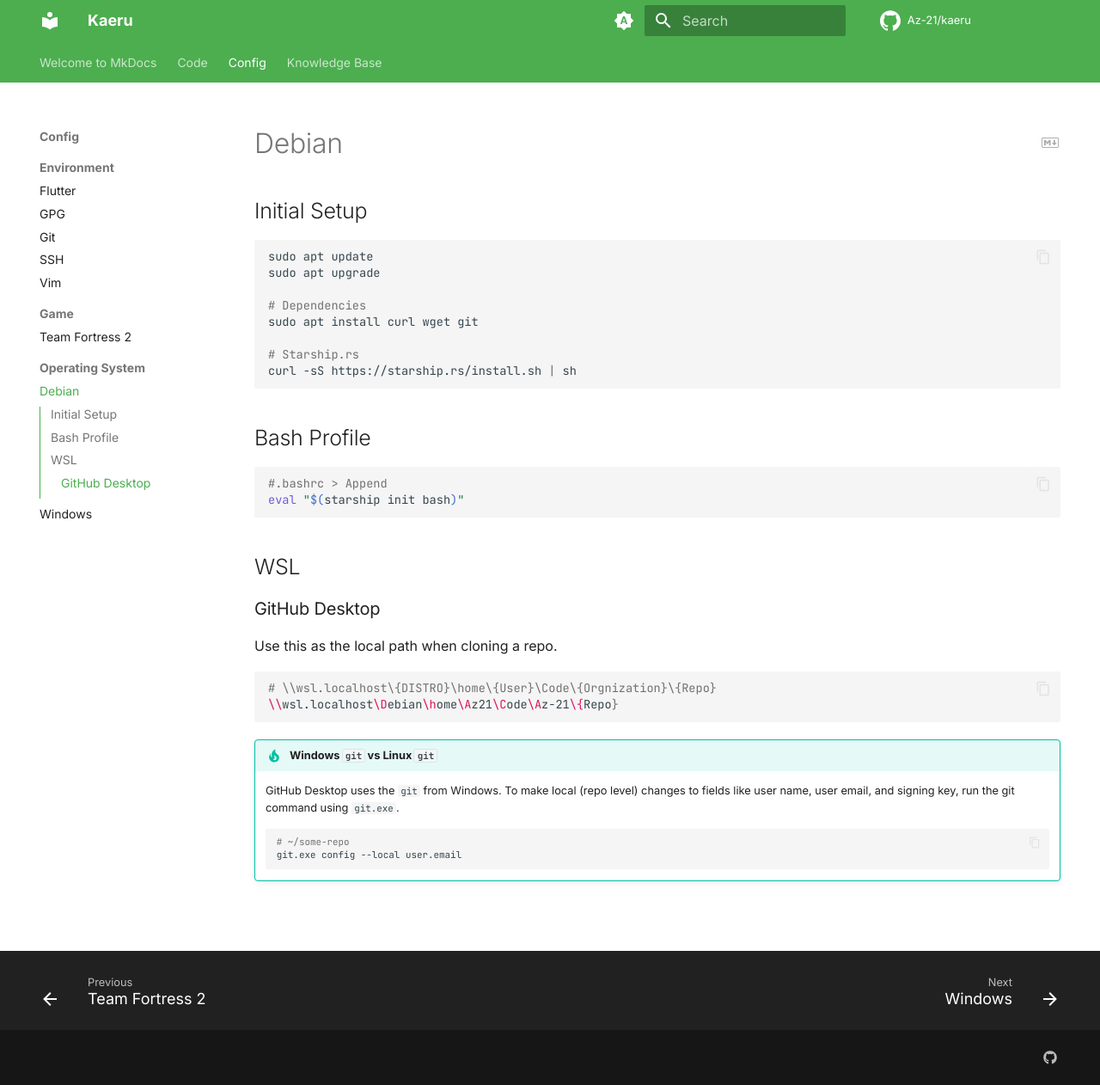
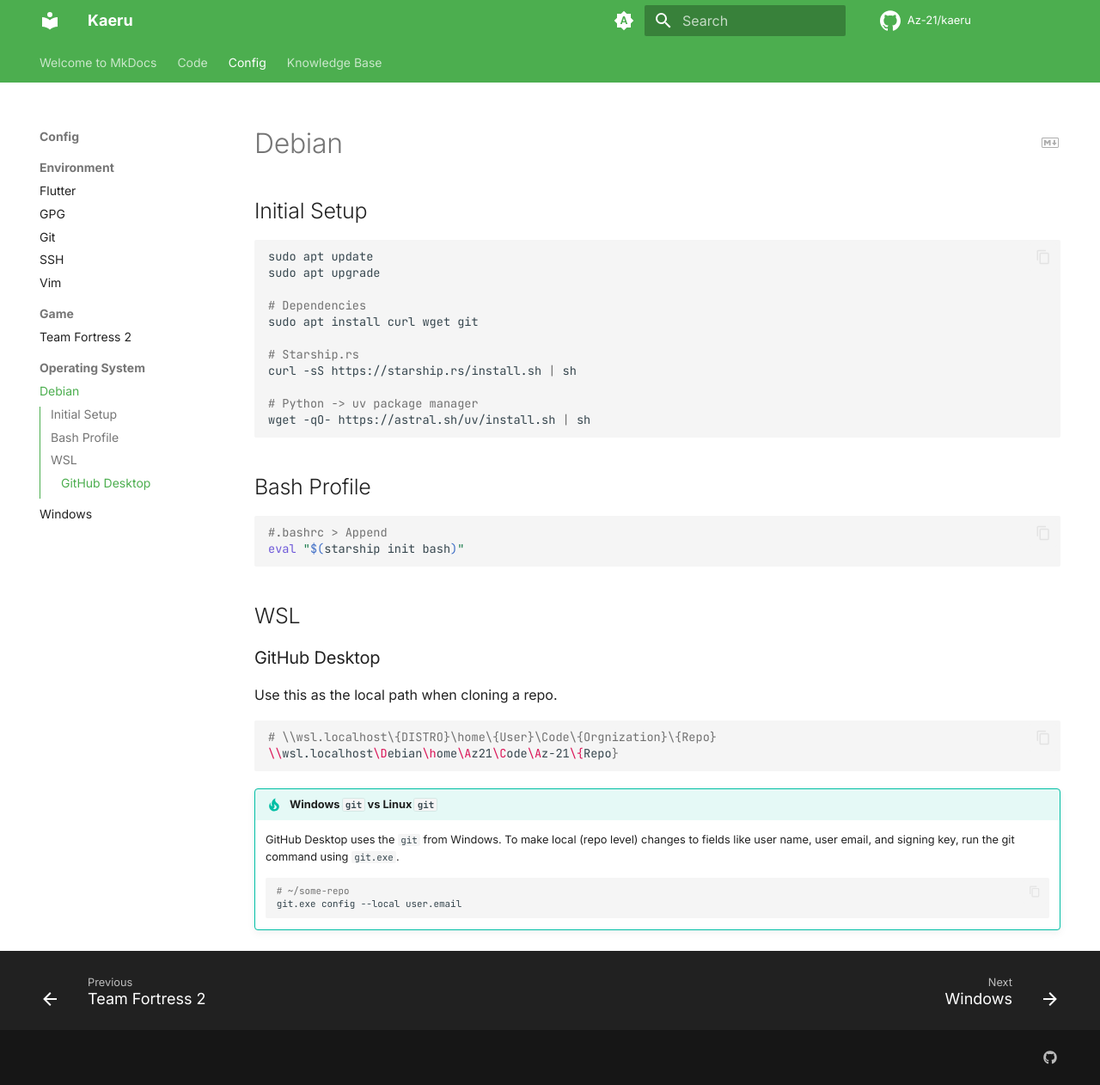
Before and after one commit to Az-21/kaeru, an MkDocs documentation site: the page built from docs/Config/Operating System/Debian.md, in a window 1280 px wide and 1262 px high. Shown: the whole window at 86% size. Built offline with MkDocs 1.6.1 and Material for MkDocs 9.7.7, drawn with Linux system fonts in a browser that asks for light colours; comment, search, counter and statistics services are not loaded.

Commit message:
Add `uv` package manager

````diff
--- a/docs/Config/Operating System/Debian.md
+++ b/docs/Config/Operating System/Debian.md
@@ -9,6 +9,9 @@ sudo apt install curl wget git
 
 # Starship.rs
 curl -sS https://starship.rs/install.sh | sh
+
+# Python -> uv package manager
+wget -qO- https://astral.sh/uv/install.sh | sh
 ```
 
 ## Bash Profile
````
